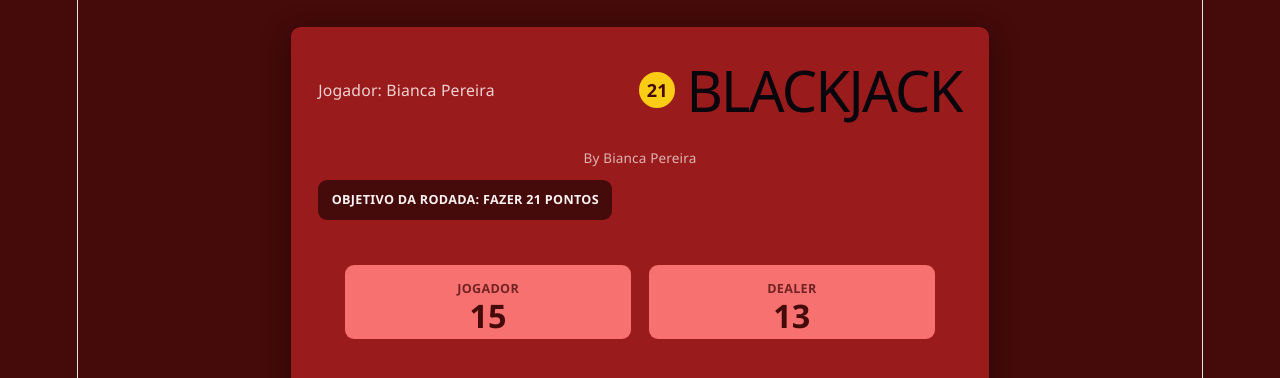
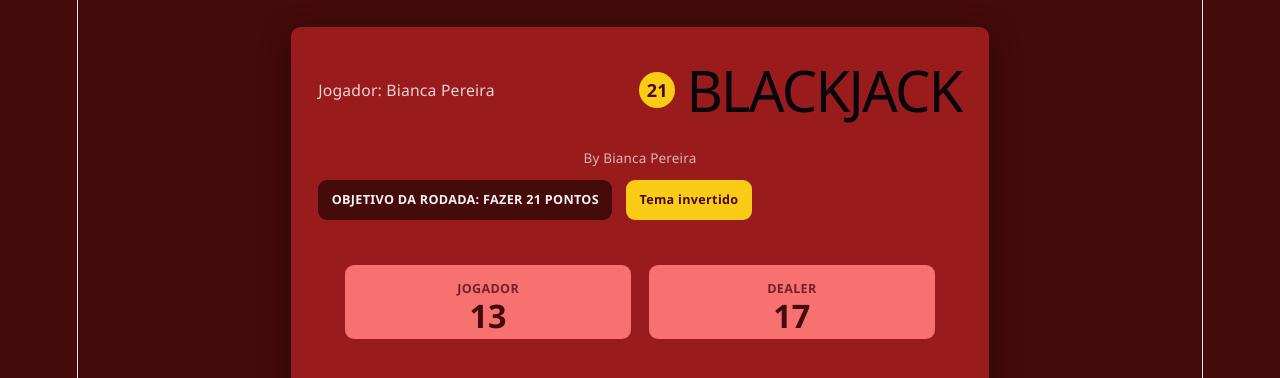
Before and after one commit to biancapereirasilva/projeto-blackjack-vite-react, a React (Vite) app: page / in a window 1280 px wide. Shown: the top 378 px of the page. Built offline with nearby package versions, Linux system fonts and the light colour scheme.

Commit message:
Implementando as modificações da etapa 5

```diff
--- a/src/App.jsx
+++ b/src/App.jsx
@@ -1,110 +1,20 @@
-import { useState, useEffect, useCallback } from "react";
 import Header from "./components/Header";
 import GameTable from "./components/GameTable";
-import cardsData from "./data/cardsMock.json";
-
-const cardsPool = cardsData.cards;
-
-function cardValue(value) {
-  if (value === "ACE") return 11;
-  if (value === "JACK" || value === "QUEEN" || value === "KING") return 10;
-  return parseInt(value, 10);
-}
-
-function calculateScore(hand) {
-  let score = hand.reduce((total, card) => total + cardValue(card.value), 0);
-  let aces = hand.filter((card) => card.value === "ACE").length;
-
-  while (score > 21 && aces > 0) {
-    score -= 10;
-    aces -= 1;
-  }
-  return score;
-}
-
-function drawCard() {
-  const randomIndex = Math.floor(Math.random() * cardsPool.length);
-  return {
-    ...cardsPool[randomIndex],
-    id: `${cardsPool[randomIndex].code}-${Date.now()}-${Math.random()}`,
-  };
-}
+import { GameProvider } from "./context/GameContext";
+import { ThemeProvider } from "./context/ThemeContext";
 
 function App() {
-  const [playerHand, setPlayerHand] = useState([drawCard(), drawCard()]);
-  const [dealerHand, setDealerHand] = useState([drawCard(), drawCard()]);
-  const [isRoundOver, setIsRoundOver] = useState(false);
-  const [statusMessage, setStatusMessage] = useState(
-    "Sua vez: escolha Hit, Stand ou reinicie a rodada"
-  );
-
-  const playerScore = calculateScore(playerHand);
-  const dealerScore = calculateScore(dealerHand);
-
-  useEffect(() => {
-    if (playerScore > 21 && !isRoundOver) {
-      setIsRoundOver(true);
-      setStatusMessage("Você estourou 21! Dealer venceu.");
-    }
-  }, [playerScore, isRoundOver]);
-
-  const handleHit = useCallback(() => {
-    if (isRoundOver) return;
-    setPlayerHand((prevHand) => [...prevHand, drawCard()]);
-  }, [isRoundOver]);
-
-  const handleStand = useCallback(() => {
-    if (isRoundOver) return;
-
-    setDealerHand((prevDealerHand) => {
-      let finalHand = [...prevDealerHand];
-      while (calculateScore(finalHand) < 17) {
-        finalHand = [...finalHand, drawCard()];
-      }
-      return finalHand;
-    });
-    setIsRoundOver(true);
-  }, [isRoundOver]);
-
-  useEffect(() => {
-    if (isRoundOver && dealerScore > 0) {
-      const finalPlayerScore = calculateScore(playerHand);
-      if (finalPlayerScore <= 21) {
-        if (dealerScore > 21 || finalPlayerScore > dealerScore) {
-          setStatusMessage("Você venceu esta rodada!");
-        } else if (finalPlayerScore < dealerScore) {
-          setStatusMessage("Dealer venceu esta rodada.");
-        } else {
-          setStatusMessage("Empate!");
-        }
-      }
-    }
-  }, [isRoundOver, dealerScore, playerHand]);
-
-  const handleNewRound = useCallback(() => {
-    setPlayerHand([drawCard(), drawCard()]);
-    setDealerHand([drawCard(), drawCard()]);
-    setIsRoundOver(false);
-    setStatusMessage("Sua vez: escolha Hit, Stand ou reinicie a rodada");
-  }, []);
-
   return (
-    <div className="flex min-h-screen items-center justify-center bg-[#450A0A] p-6">
-      <div className="w-full max-w-155 overflow-hidden rounded-lg shadow-[0_8px_30px_rgba(0,0,0,0.4)]">
-        <Header playerName="Bianca Pereira" />
-        <GameTable
-          playerHand={playerHand}
-          dealerHand={dealerHand}
-          playerScore={playerScore}
-          dealerScore={dealerScore}
-          statusMessage={statusMessage}
-          isRoundOver={isRoundOver}
-          onHit={handleHit}
-          onStand={handleStand}
-          onNewRound={handleNewRound}
-        />
-      </div>
-    </div>
+    <ThemeProvider>
+      <GameProvider>
+        <div className="flex min-h-screen items-center justify-center bg-[var(--color-background)] p-6">
+          <div className="w-full max-w-155 overflow-hidden rounded-lg shadow-[0_8px_30px_rgba(0,0,0,0.4)]">
+            <Header playerName="Bianca Pereira" />
+            <GameTable />
+          </div>
+        </div>
+      </GameProvider>
+    </ThemeProvider>
   );
 }
 
--- a/src/components/Button.jsx
+++ b/src/components/Button.jsx
@@ -1,8 +1,8 @@
 function Button({ label, onClick, variant = "primary", disabled = false }) {
   const variants = {
-    primary: "bg-[#FACC15]",
-    secondary: "bg-[#FEF2F2]",
-    ghost: "bg-transparent text-[#FEF2F2] border border-[#FEF2F2]",
+    primary: "bg-[var(--color-accent)]",
+    secondary: "bg-[var(--color-text)]",
+    ghost: "bg-transparent text-[var(--color-text)] border border-[var(--color-text)]",
   };
 
   return (
--- a/src/components/Header.jsx
+++ b/src/components/Header.jsx
@@ -1,21 +1,31 @@
+import { useTheme } from "../context/ThemeContext";
+
 function Header({ playerName }) {
+  const { theme, toggleTheme } = useTheme();
+
   return (
-    <header className="flex flex-col items-start sm:flex-row sm:items-center sm:justify-between flex-wrap gap-3 px-6 py-4 bg-[#991B1B] rounded-t-lg text-[#FEF2F2]">
+    <header className="flex flex-col items-start sm:flex-row sm:items-center sm:justify-between flex-wrap gap-3 px-6 py-4 bg-[var(--color-primary)] rounded-t-lg text-[var(--color-text)]">
       <div className="text-sm opacity-85">Jogador: {playerName}</div>
 
       <div className="flex items-center gap-2.5">
-        <span className="flex h-8 w-8 items-center justify-center rounded-full bg-[#FACC15] font-extrabold text-[#450A0A]">
+        <span className="flex h-8 w-8 items-center justify-center rounded-full bg-[var(--color-accent)] font-extrabold text-[var(--color-accent-text)]">
           21
         </span>
-        <h1 className="m-0 text-[1.6rem] tracking-wide text-[#FEF2F2]">BLACKJACK</h1>
+        <h1 className="m-0 text-[1.6rem] tracking-wide text-[var(--color-text)]">BLACKJACK</h1>
       </div>
 
       <p className="w-full text-xs opacity-70">By Bianca Pereira</p>
 
       <div className="flex flex-wrap items-center gap-3">
-        <span className="rounded-lg bg-[#450A0A] px-3 py-1.5 text-[0.7rem] font-bold tracking-wide">
+        <span className="rounded-lg bg-[var(--color-background)] px-3 py-1.5 text-[0.7rem] font-bold tracking-wide">
           OBJETIVO DA RODADA: FAZER 21 PONTOS
         </span>
+        <button
+          onClick={toggleTheme}
+          className="rounded-lg bg-[var(--color-accent)] px-3 py-1.5 text-[0.7rem] font-bold tracking-wide text-[var(--color-accent-text)]"
+        >
+          {theme === "normal" ? "Tema invertido" : "Tema normal"}
+        </button>
       </div>
     </header>
   );
--- a/src/components/ScoreBoard.jsx
+++ b/src/components/ScoreBoard.jsx
@@ -1,13 +1,13 @@
 function ScoreBoard({ playerScore, dealerScore }) {
   return (
     <div className="flex gap-4 px-6 py-4">
-      <div className="flex flex-1 flex-col rounded-lg bg-[#F87171] px-4 py-2.5 text-[#450A0A]">
+      <div className="flex flex-1 flex-col rounded-lg bg-[var(--color-secondary)] px-4 py-2.5 text-[var(--color-background)]">
         <span className="text-[0.7rem] font-bold tracking-wide opacity-75">JOGADOR</span>
         <span className="text-[1.8rem] font-extrabold sm:text-[1.8rem] max-[480px]:text-[1.4rem]">
           {playerScore}
         </span>
       </div>
-      <div className="flex flex-1 flex-col rounded-lg bg-[#F87171] px-4 py-2.5 text-[#450A0A]">
+      <div className="flex flex-1 flex-col rounded-lg bg-[var(--color-secondary)] px-4 py-2.5 text-[var(--color-background)]">
         <span className="text-[0.7rem] font-bold tracking-wide opacity-75">DEALER</span>
         <span className="text-[1.8rem] font-extrabold max-[480px]:text-[1.4rem]">
           {dealerScore}
--- /dev/null
+++ b/src/context/GameContext.jsx
@@ -0,0 +1,112 @@
+import { createContext, useContext, useState, useEffect, useCallback } from "react";
+import cardsData from "../data/cardsMock.json";
+
+const cardsPool = cardsData.cards;
+
+function cardValue(value) {
+  if (value === "ACE") return 11;
+  if (value === "JACK" || value === "QUEEN" || value === "KING") return 10;
+  return parseInt(value, 10);
+}
+
+function calculateScore(hand) {
+  let score = hand.reduce((total, card) => total + cardValue(card.value), 0);
+  let aces = hand.filter((card) => card.value === "ACE").length;
+
+  while (score > 21 && aces > 0) {
+    score -= 10;
+    aces -= 1;
+  }
+  return score;
+}
+
+function drawCard() {
+  const randomIndex = Math.floor(Math.random() * cardsPool.length);
+  return {
+    ...cardsPool[randomIndex],
+    id: `${cardsPool[randomIndex].code}-${Date.now()}-${Math.random()}`,
+  };
+}
+
+const GameContext = createContext(null);
+
+export function GameProvider({ children }) {
+  const [playerHand, setPlayerHand] = useState([drawCard(), drawCard()]);
+  const [dealerHand, setDealerHand] = useState([drawCard(), drawCard()]);
+  const [isRoundOver, setIsRoundOver] = useState(false);
+  const [statusMessage, setStatusMessage] = useState(
+    "Sua vez: escolha Hit, Stand ou reinicie a rodada"
+  );
+
+  const playerScore = calculateScore(playerHand);
+  const dealerScore = calculateScore(dealerHand);
+
+  useEffect(() => {
+    if (playerScore > 21 && !isRoundOver) {
+      setIsRoundOver(true);
+      setStatusMessage("Você estourou 21! Dealer venceu.");
+    }
+  }, [playerScore, isRoundOver]);
+
+  const handleHit = useCallback(() => {
+    if (isRoundOver) return;
+    setPlayerHand((prevHand) => [...prevHand, drawCard()]);
+  }, [isRoundOver]);
+
+  const handleStand = useCallback(() => {
+    if (isRoundOver) return;
+
+    setDealerHand((prevDealerHand) => {
+      let finalHand = [...prevDealerHand];
+      while (calculateScore(finalHand) < 17) {
+        finalHand = [...finalHand, drawCard()];
+      }
+      return finalHand;
+    });
+    setIsRoundOver(true);
+  }, [isRoundOver]);
+
+  useEffect(() => {
+    if (isRoundOver && dealerScore > 0) {
+      const finalPlayerScore = calculateScore(playerHand);
+      if (finalPlayerScore <= 21) {
+        if (dealerScore > 21 || finalPlayerScore > dealerScore) {
+          setStatusMessage("Você venceu esta rodada!");
+        } else if (finalPlayerScore < dealerScore) {
+          setStatusMessage("Dealer venceu esta rodada.");
+        } else {
+          setStatusMessage("Empate!");
+        }
+      }
+    }
+  }, [isRoundOver, dealerScore, playerHand]);
+
+  const handleNewRound = useCallback(() => {
+    setPlayerHand([drawCard(), drawCard()]);
+    setDealerHand([drawCard(), drawCard()]);
+    setIsRoundOver(false);
+    setStatusMessage("Sua vez: escolha Hit, Stand ou reinicie a rodada");
+  }, []);
+
+  return (
+    <GameContext.Provider
+      value={{
+        playerHand,
+        dealerHand,
+        playerScore,
+        dealerScore,
+        statusMessage,
+        isRoundOver,
+        handleHit,
+        handleStand,
+        handleNewRound,
+      }}
+    >
+      {children}
+    </GameContext.Provider>
+  );
+}
+
+export function useGame() {
+  return useContext(GameContext);
+}
--- /dev/null
+++ b/src/context/ThemeContext.jsx
@@ -0,0 +1,21 @@
+import { createContext, useContext, useState } from "react";
+
+const ThemeContext = createContext(null);
+
+export function ThemeProvider({ children }) {
+  const [theme, setTheme] = useState("normal");
+
+  const toggleTheme = () => {
+    setTheme((prev) => (prev === "normal" ? "inverted" : "normal"));
+  };
+
+  return (
+    <ThemeContext.Provider value={{ theme, toggleTheme }}>
+      <div data-theme={theme}>{children}</div>
+    </ThemeContext.Provider>
+  );
+}
+
+export function useTheme() {
+  return useContext(ThemeContext);
+}
--- a/src/index.css
+++ b/src/index.css
@@ -113,3 +113,21 @@ code {
   padding: 4px 8px;
   background: var(--code-bg);
 }
+
+[data-theme="normal"] {
+  --color-primary: #991b1b;
+  --color-secondary: #f87171;
+  --color-background: #450a0a;
+  --color-text: #fef2f2;
+  --color-accent: #facc15;
+  --color-accent-text: #450a0a;
+}
+
+[data-theme="inverted"] {
+  --color-primary: #f87171;
+  --color-secondary: #991b1b;
+  --color-background: #fef2f2;
+  --color-text: #450a0a;
+  --color-accent: #facc15;
+  --color-accent-text: #450a0a;
+}
```
Also changed, not shown: src/components/Card.jsx (+5 -5 lines), src/components/GameTable.jsx (+17 -14 lines).
